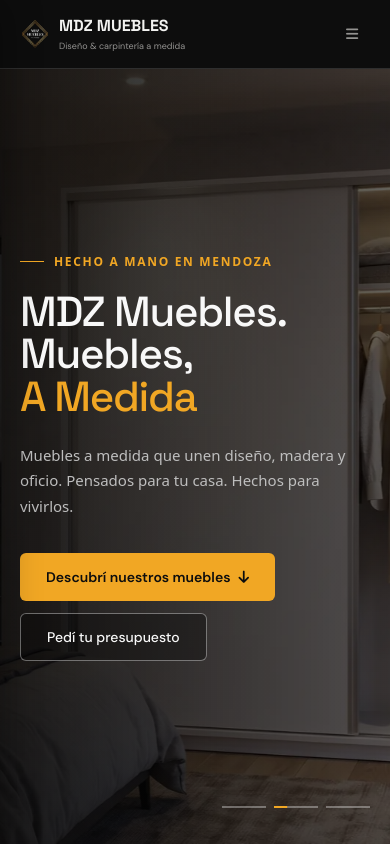
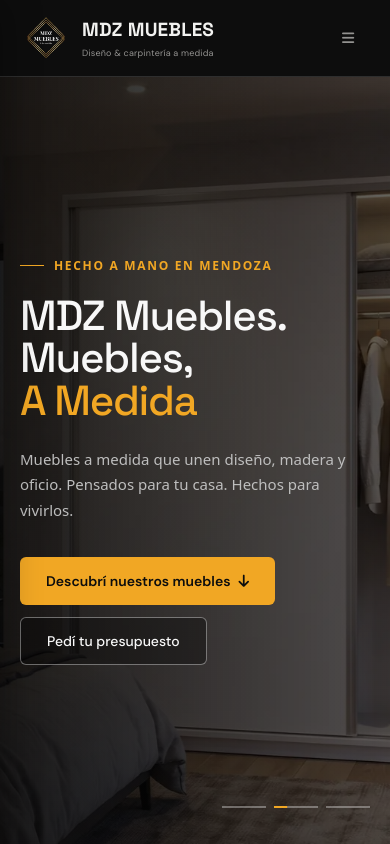
Before and after one commit to PabloChaparroo/MDZFrontEnd, a React (Vite) app: page / in a window 390 px wide. Shown: the top 844 px of the page. Built offline with nearby package versions, Linux system fonts and the light colour scheme; no server answers.

Commit message:
Agrandar el header y sus textos

```diff
--- a/src/styles/mdz-site.css
+++ b/src/styles/mdz-site.css
@@ -708,3 +708,27 @@ body.mdz-no-scroll { overflow: hidden; }
 /* Sección activa del menú en el color de marca */
 .mdz-nav .mdz-nav-active { color: var(--mdz-primary); font-weight: 600; }
 .mdz-nav .mdz-nav-active:hover { color: var(--mdz-primary); }
+
+/* === Header: tamaños más legibles === */
+.mdz-site-header { --mdz-header-height: 92px; }
+.mdz-site-header .mdz-container { height: var(--mdz-header-height); }
+.mdz-brand { font-size: 23px; gap: 14px; letter-spacing: 0.01em; white-space: nowrap; }
+.mdz-brand img { height: 54px; }
+.mdz-nav { gap: clamp(18px, 2.4vw, 36px); font-size: 17px; font-weight: 500; white-space: nowrap; }
+.mdz-header-cta { height: 46px; padding: 0 22px; font-size: 15px; white-space: nowrap; }
+.mdz-home .mdz-hero { height: calc(100svh - 92px); }
+@media (max-width: 1240px) {
+  .mdz-site-header .mdz-container { padding-inline: 24px; gap: 16px; }
+  .mdz-nav { font-size: 15px; gap: 16px; }
+  .mdz-brand { font-size: 19px; }
+}
+@media (max-width: 640px) {
+  .mdz-site-header { --mdz-header-height: 76px; }
+  .mdz-site-header .mdz-container { height: var(--mdz-header-height); }
+  .mdz-brand { font-size: 19px; }
+  .mdz-brand img { height: 44px; }
+  .mdz-home .mdz-hero { height: calc(100svh - 76px); }
+}
+@media (min-width: 861px) and (max-width: 1000px) {
+  .mdz-brand span { display: none; }
+}
```
